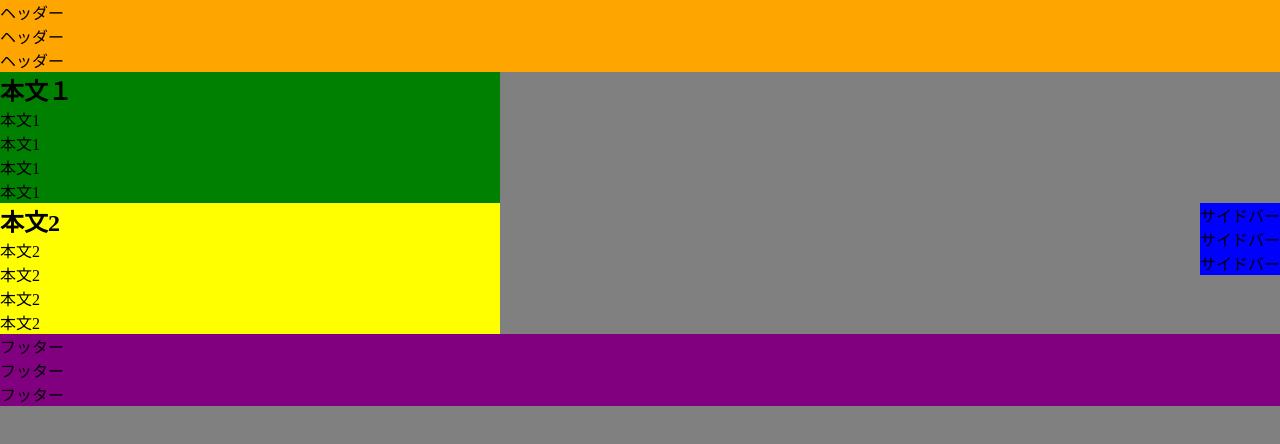
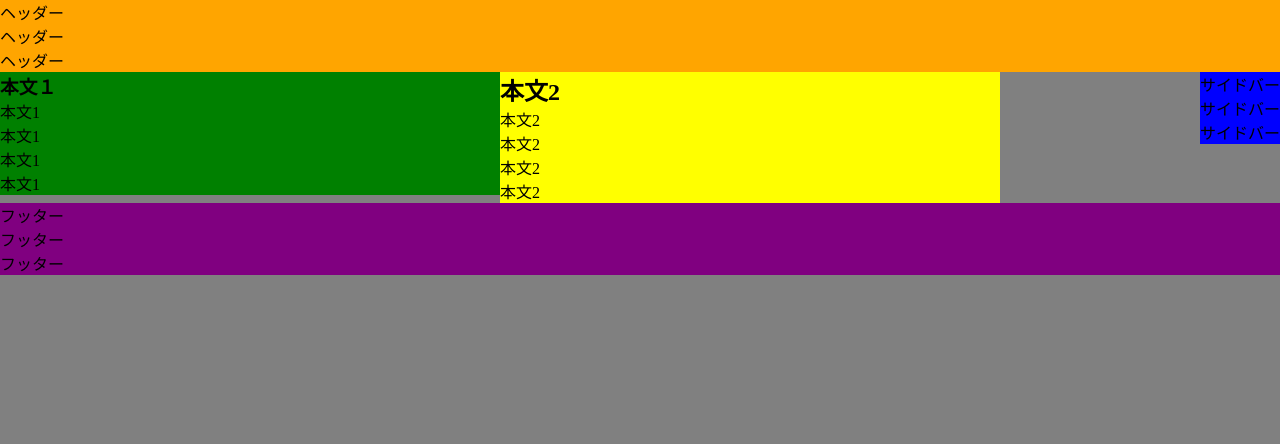
Before and after one commit to g1527066/2016web1-7, a plain HTML site: page index.html in a window 1280 px wide. Drawn offline with Linux system fonts and the light colour scheme.

Commit message:
Update index.html

```diff
--- a/index.html
+++ b/index.html
@@ -12,6 +12,8 @@
    <p>ヘッダー</p>
 </header>
 
+<section id="main">
+
 <article id="main1">
   <h1>本文１</h1>
   <p>本文1</p>
@@ -19,7 +21,7 @@
     <p>本文1</p>
       <p>本文1</p>
 </article>
-
+</section>
 <article id="main2">
   <h1>本文2</h1>
   <p>本文2</p>
```
